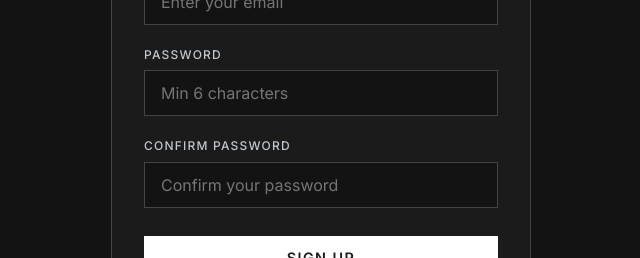
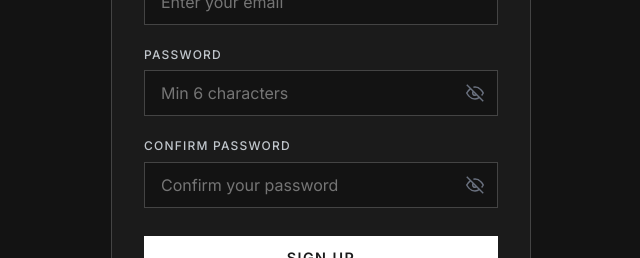
Before and after one commit to farahaosama506-commits/AUR-, a Next.js app: page /register in a window 1280 px wide. Shown: the part 338-596 px from the top of the page, without its empty margins (319-959 px from the left). Built offline with nearby package versions, Linux system fonts and the light colour scheme.

Commit message:
fix header & showpassword

```diff
--- a/app/register/page.js
+++ b/app/register/page.js
@@ -9,6 +9,8 @@ import styles from './register.module.css';
 export default function RegisterPage() {
   const router = useRouter();
   const { register, isLoading, error, clearError, isLoggedIn } = useAuthStore();
+  const [showPassword, setShowPassword] = useState(false);
+  const [showConfirmPassword, setShowConfirmPassword] = useState(false);
 
   const [formData, setFormData] = useState({
     username: '',
@@ -25,21 +27,9 @@ export default function RegisterPage() {
 
   const handleSubmit = async (e) => {
     e.preventDefault();
-
-    if (formData.password !== formData.confirmPassword) {
-      return;
-    }
-
-    const success = await register(
-      formData.username,
-      formData.email,
-      formData.password,
-      formData.confirmPassword
-    );
-
-    if (success) {
-      router.push('/');
-    }
+    if (formData.password !== formData.confirmPassword) return;
+    const success = await register(formData.username, formData.email, formData.password, formData.confirmPassword);
+    if (success) router.push('/');
   };
 
   const handleChange = (e) => {
@@ -51,63 +41,46 @@ export default function RegisterPage() {
     <div className={styles.page}>
       <div className={styles.container}>
         <Link href="/" className={styles.backLink}>← BACK</Link>
-
         <h1 className={styles.title}>SIGN UP</h1>
 
         <form onSubmit={handleSubmit} className={styles.form}>
           <div className={styles.field}>
             <label htmlFor="username">Username</label>
-            <input
-              id="username"
-              name="username"
-              type="text"
-              value={formData.username}
-              onChange={handleChange}
-              placeholder="Choose a username"
-              required
-              minLength={3}
-            />
+            <input id="username" name="username" type="text" value={formData.username} onChange={handleChange} placeholder="Choose a username" required minLength={3} />
           </div>
 
           <div className={styles.field}>
             <label htmlFor="email">Email</label>
-            <input
-              id="email"
-              name="email"
-              type="email"
-              value={formData.email}
-              onChange={handleChange}
-              placeholder="Enter your email"
-              required
-            />
+            <input id="email" name="email" type="email" value={formData.email} onChange={handleChange} placeholder="Enter your email" required />
           </div>
 
           <div className={styles.field}>
             <label htmlFor="password">Password</label>
-            <input
-              id="password"
-              name="password"
-              type="password"
-              value={formData.password}
-              onChange={handleChange}
-              placeholder="Min 6 characters"
-              required
-              minLength={6}
-            />
+            <div className={styles.passwordWrapper}>
+              <input id="password" name="password" type={showPassword ? 'text' : 'password'} value={formData.password} onChange={handleChange} placeholder="Min 6 characters" required minLength={6} />
+              <button type="button" className={styles.eyeBtn} onClick={() => setShowPassword(!showPassword)}>
+                {showPassword ? (
+                  <svg width="18" height="18" viewBox="0 0 24 24" fill="none" stroke="currentColor" strokeWidth="2"><path d="M1 12s4-8 11-8 11 8 11 8-4 8-11 8-11-8-11-8z" /><circle cx="12" cy="12" r="3" /></svg>
+                ) : (
+
+                   <svg width="18" height="18" viewBox="0 0 24 24" fill="none" stroke="currentColor" strokeWidth="2"><path d="M17.94 17.94A10.07 10.07 0 0 1 12 20c-7 0-11-8-11-8a18.45 18.45 0 0 1 5.06-5.94M9.9 4.24A9.12 9.12 0 0 1 12 4c7 0 11 8 11 8a18.5 18.5 0 0 1-2.16 3.19m-6.72-1.07a3 3 0 1 1-4.24-4.24" /><line x1="1" y1="1" x2="23" y2="23" /></svg>
+                )}
+              </button>
+            </div>
           </div>
 
           <div className={styles.field}>
             <label htmlFor="confirmPassword">Confirm Password</label>
-            <input
-              id="confirmPassword"
-              name="confirmPassword"
-              type="password"
-              value={formData.confirmPassword}
-              onChange={handleChange}
-              placeholder="Confirm your password"
-              required
-              minLength={6}
-            />
+            <div className={styles.passwordWrapper}>
+              <input id="confirmPassword" name="confirmPassword" type={showConfirmPassword ? 'text' : 'password'} value={formData.confirmPassword} onChange={handleChange} placeholder="Confirm your password" required minLength={6} />
+              <button type="button" className={styles.eyeBtn} onClick={() => setShowConfirmPassword(!showConfirmPassword)}>
+                {showConfirmPassword ? (
+                  <svg width="18" height="18" viewBox="0 0 24 24" fill="none" stroke="currentColor" strokeWidth="2"><path d="M1 12s4-8 11-8 11 8 11 8-4 8-11 8-11-8-11-8z" /><circle cx="12" cy="12" r="3" /></svg>
+                ) : (
+                 <svg width="18" height="18" viewBox="0 0 24 24" fill="none" stroke="currentColor" strokeWidth="2"><path d="M17.94 17.94A10.07 10.07 0 0 1 12 20c-7 0-11-8-11-8a18.45 18.45 0 0 1 5.06-5.94M9.9 4.24A9.12 9.12 0 0 1 12 4c7 0 11 8 11 8a18.5 18.5 0 0 1-2.16 3.19m-6.72-1.07a3 3 0 1 1-4.24-4.24" /><line x1="1" y1="1" x2="23" y2="23" /></svg>
+                )}
+              </button>
+            </div>
           </div>
 
           {error && <div className={styles.error}>{error}</div>}
@@ -118,8 +91,7 @@ export default function RegisterPage() {
         </form>
 
         <p className={styles.switch}>
-          Already have an account?{' '}
-          <Link href="/login">Login</Link>
+          Already have an account? <Link href="/login">Login</Link>
         </p>
       </div>
     </div>
--- a/app/register/register.module.css
+++ b/app/register/register.module.css
@@ -120,3 +120,64 @@
   text-decoration: underline;
   font-weight: 500;
 }
+.eyeButton {
+  position: absolute;
+  right: 8px;
+  top: 50%;
+  transform: translateY(-50%);
+  background: none;
+  border: none;
+  cursor: pointer;
+  padding: 6px;
+  color: #6b7280;
+  display: flex;
+  align-items: center;
+  justify-content: center;
+  border-radius: 4px;
+  transition: color 0.2s;
+}
+
+.eyeButton:hover {
+  color: #1a1a1a;
+}
+.passwordWrapper {
+  position: relative;
+}
+
+.passwordWrapper input {
+  width: 100%;
+  padding: 0.75rem 1rem;
+  background: var(--background);
+  border: 1px solid var(--outline-variant);
+  color: var(--on-surface);
+  font-size: 0.95rem;
+  font-family: inherit;
+  transition: border-color 0.2s;
+  padding-right: 40px;
+}
+
+.passwordWrapper input:focus {
+  outline: none;
+  border-color: var(--primary);
+}
+
+.eyeBtn {
+  position: absolute;
+  right: 8px;
+  top: 50%;
+  transform: translateY(-50%);
+  background: none;
+  border: none;
+  cursor: pointer;
+  padding: 6px;
+  color: #6b7280;
+  display: flex;
+  align-items: center;
+  justify-content: center;
+  min-height: auto;
+  min-width: auto;
+}
+
+.eyeBtn:hover {
+  color: #1a1a1a;
+}
```
Also changed, not shown: app/components/Header.js (+42 -59 lines), app/components/Header.module.css (+43 -0 lines).
